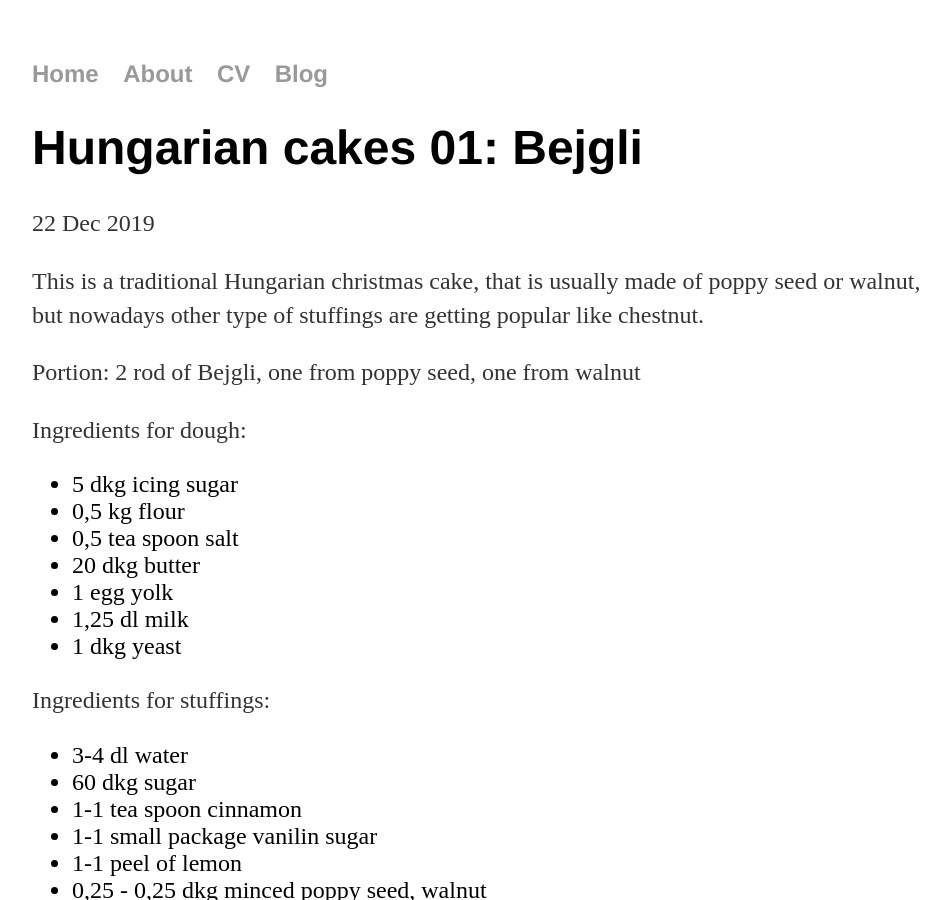
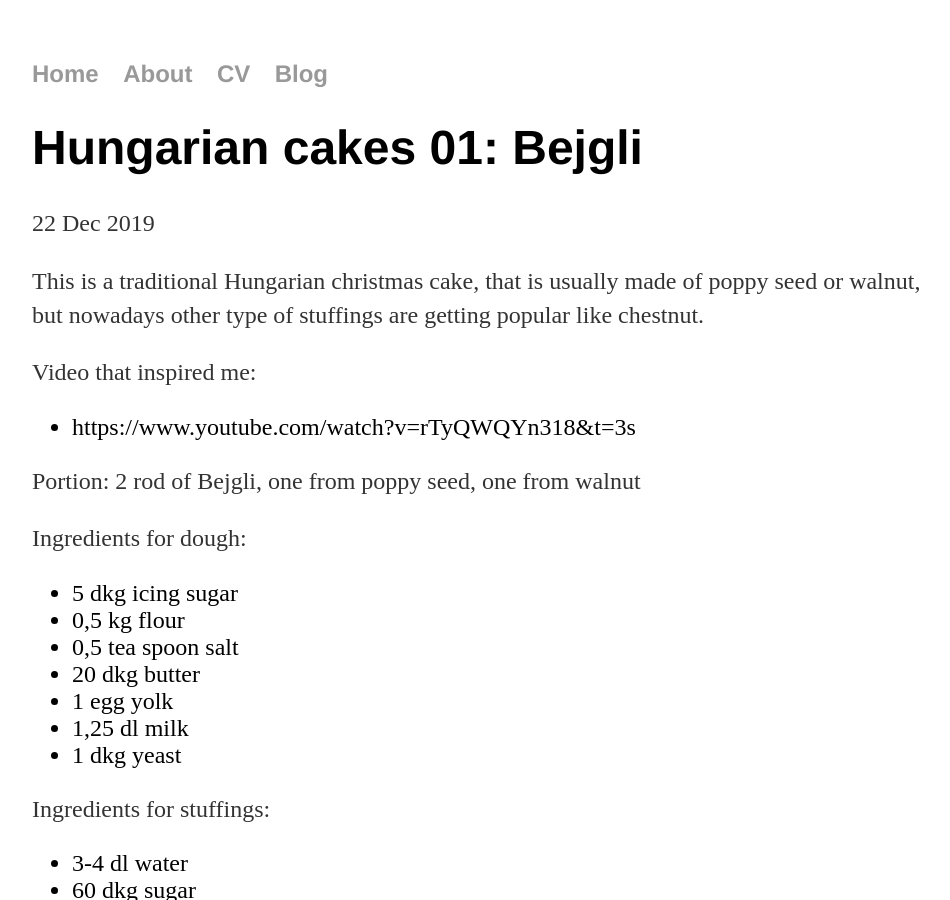
Before and after one commit to Franyek/franyek.github.io, a Jekyll site: the page built from _posts/2019-12-22-bejgli.md, in a window 1280 px wide and 900 px high. Shown: the whole window, without its empty margins (160-1110 px from the left). Built offline with Jekyll 4.4.1, drawn with Linux system fonts in a browser that asks for light colours.

Commit message:
bejgli recepie

```diff
--- a/_posts/2019-12-22-bejgli.md
+++ b/_posts/2019-12-22-bejgli.md
@@ -5,6 +5,9 @@ date: 2019-12-22
 ---
 
 This is a traditional Hungarian christmas cake, that is usually made of poppy seed or walnut, but nowadays other type of stuffings are getting popular like chestnut.
+
+Video that inspired me:
+  * https://www.youtube.com/watch?v=rTyQWQYn318&t=3s
 
 Portion: 2 rod of Bejgli, one from poppy seed, one from walnut
 
```
